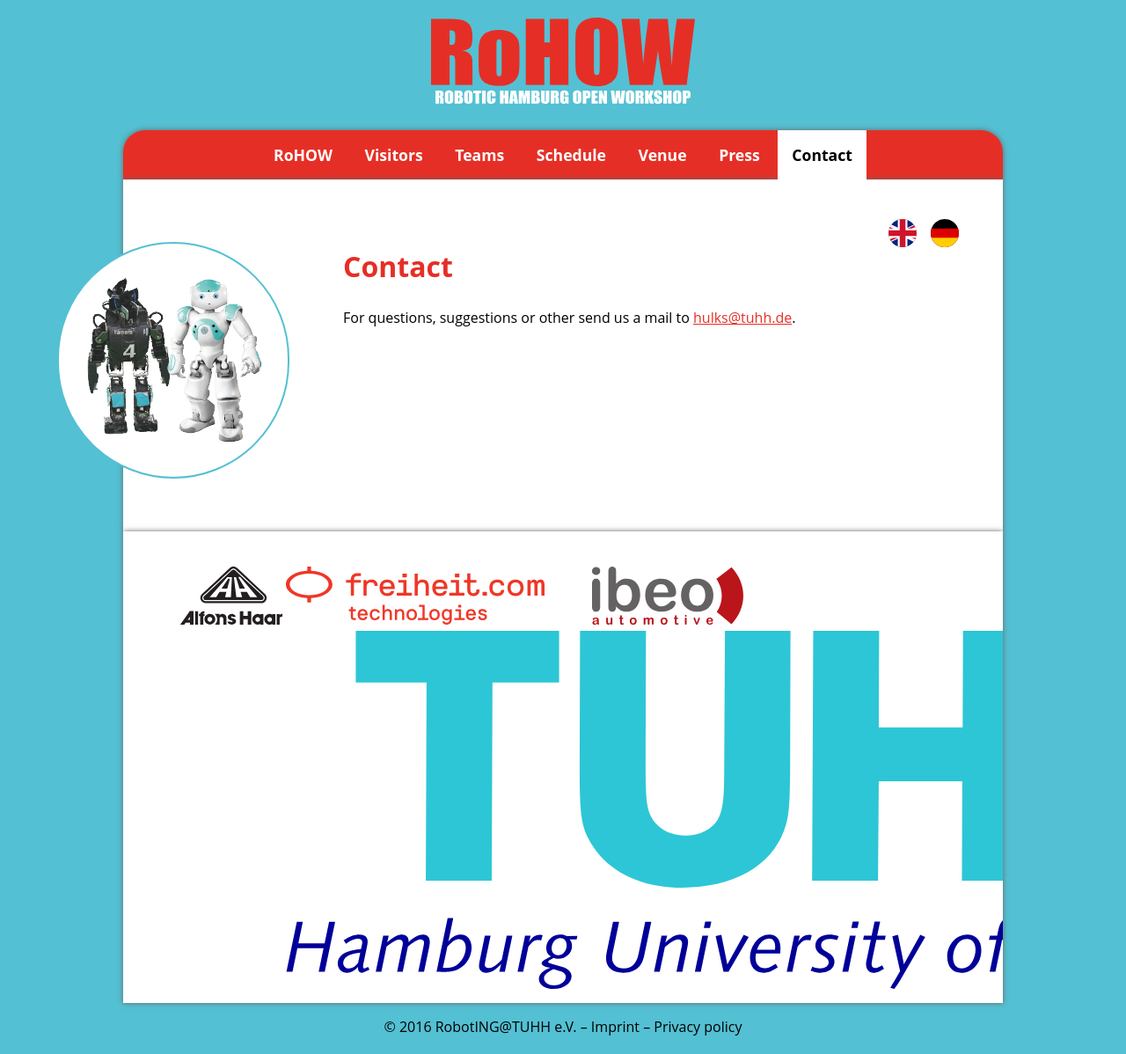
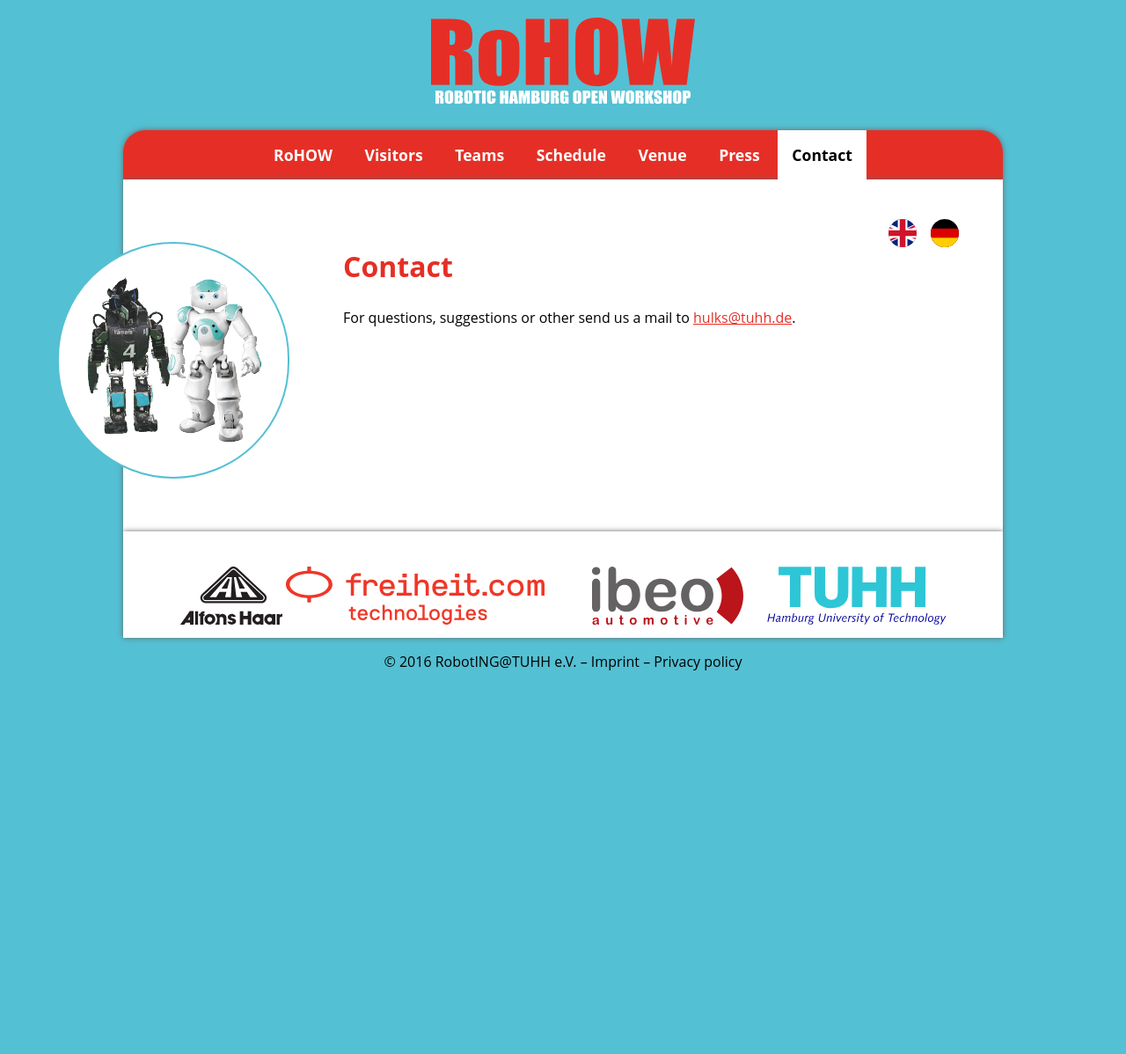
Before and after one commit to RHOrga/rhorga.github.io, a Jekyll site: the page built from 2017/en/contact.md, in a window 1280 px wide. Shown: the whole page at 88% size. Built offline with Jekyll 4.4.1, drawn with Linux system fonts in a browser that asks for light colours; after the commit the page ends 900 px from its top, so only the background shows below that.

Commit message:
Change tuhh logo size

```diff
--- a/_includes/2017/footer_de.html
+++ b/_includes/2017/footer_de.html
@@ -3,7 +3,7 @@
         <img id="alfon" src="{{ site.baseurl }}/assets/img/haar.svg" alt="Alfons Haar" height="66" />
         <img id="freiheit" src="{{ site.baseurl }}/assets/img/freiheit.svg" alt="freiheit.com" height="66" />
         <img id="ibeo" src="{{ site.baseurl }}/assets/img/ibeo.svg" alt="Ibeo" height="66" />
-        <img id="tuhh" src="{{ site.baseurl }}/assets/img/tuhh_web_rgb_de.svg" alt="Technische Universit&auml;t Hamburg" />
+        <img id="tuhh" src="{{ site.baseurl }}/assets/img/tuhh_web_rgb_de.svg" alt="Technische Universit&auml;t Hamburg" height="66"/>
     </div>
     <p>&copy; 2016 RobotING@TUHH e.V. &ndash; <a href="../de/imprint.html" lang="de">Impressum</a> &ndash; <a href="../de/privacy_policy.html" lang="de">Datenschutzerkl&auml;rung</a></p>
 </footer>
--- a/_includes/2017/footer_en.html
+++ b/_includes/2017/footer_en.html
@@ -3,7 +3,7 @@
         <img id="alfon" src="{{ site.baseurl }}/assets/img/haar.svg" alt="Alfons Haar" height="66" />
         <img id="freiheit" src="{{ site.baseurl }}/assets/img/freiheit.svg" alt="freiheit.com" height="66" />
         <img id="ibeo" src="{{ site.baseurl }}/assets/img/ibeo.svg" alt="Ibeo" height="66" />
-        <img id="tuhh" src="{{ site.baseurl }}/assets/img/tuhh_web_rgb_en.svg" alt="Technische Universit&auml;t Hamburg" />
+        <img id="tuhh" src="{{ site.baseurl }}/assets/img/tuhh_web_rgb_en.svg" alt="Technische Universit&auml;t Hamburg" height="66"/>
     </div>
     <p>&copy; 2016 RobotING@TUHH e.V. &ndash; <a href="../de/imprint.html" lang="de">Imprint</a> &ndash; <a href="../de/privacy_policy.html" lang="de">Privacy policy</a></p>
 </footer>
```
